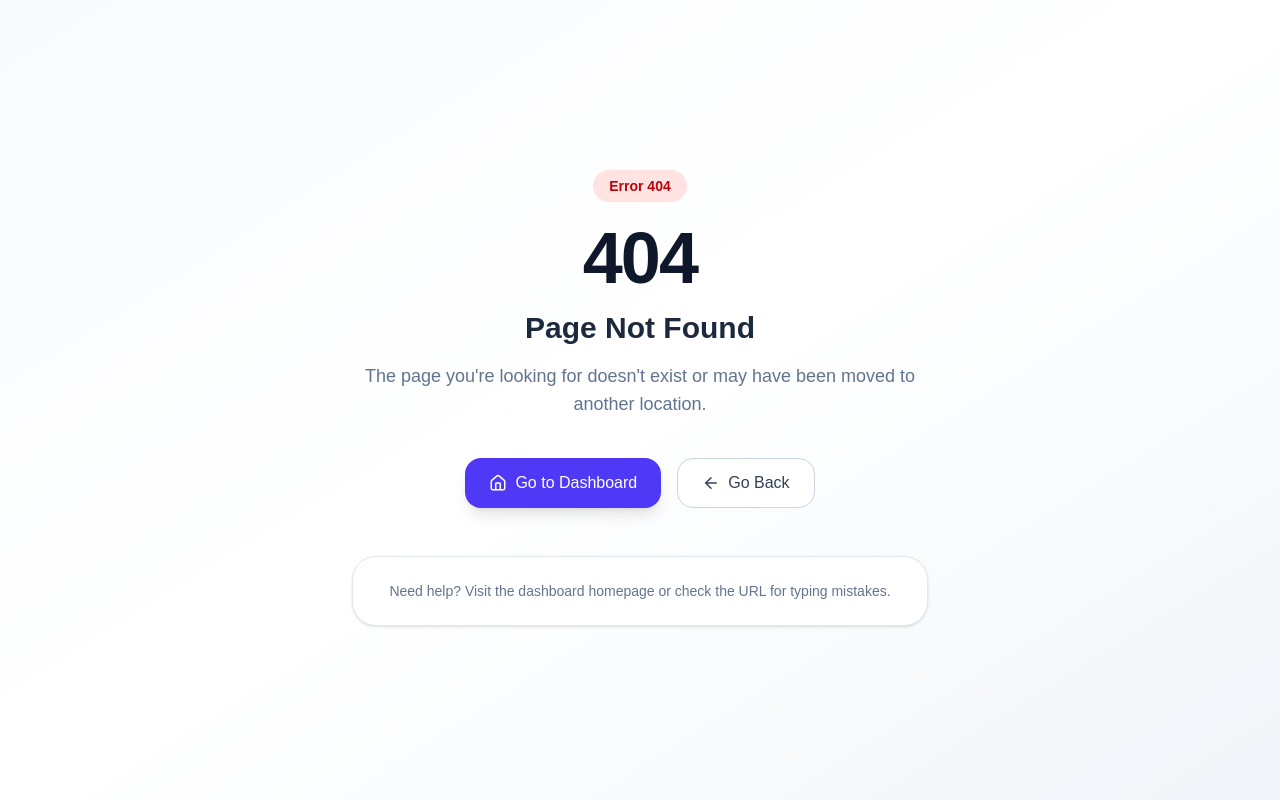
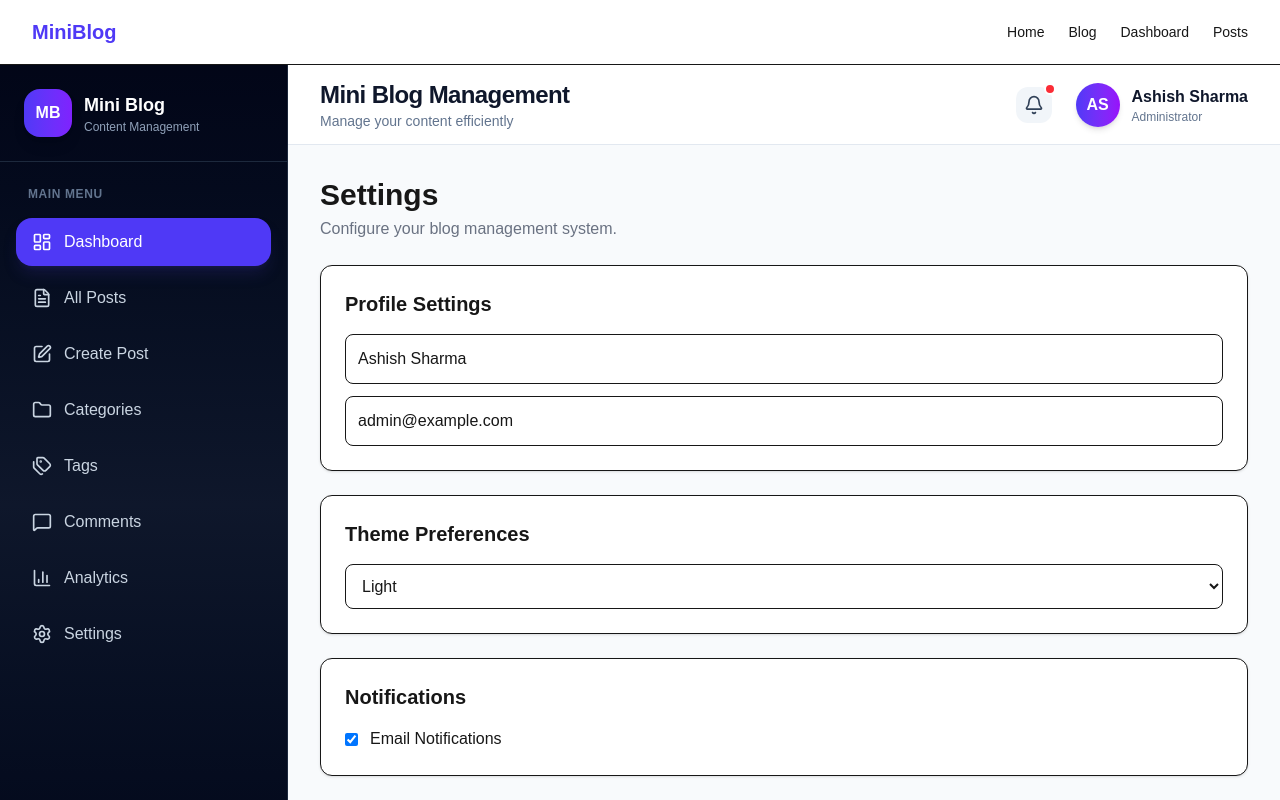
Before and after one commit to Ashu11122000/Mini-Blog-Management, a Next.js app: page /dashboard/settings in a window 1280 px wide. Before the commit this address had no page. Shown: the top 800 px of the page. Built offline with nearby package versions, Linux system fonts and the light colour scheme.

Commit message:
Tags and Settings page done

```diff
--- a/app/components/layout/Container.tsx
+++ b/app/components/layout/Container.tsx
@@ -0,0 +1,17 @@
+// components/layout/Container.tsx
+
+import { ReactNode } from "react";
+
+interface ContainerProps {
+  children: ReactNode;
+}
+
+export default function Container({
+  children,
+}: ContainerProps) {
+  return (
+    <div className="mx-auto max-w-7xl px-4 sm:px-6 lg:px-8">
+      {children}
+    </div>
+  );
+}
--- a/app/components/layout/Footer.tsx
+++ b/app/components/layout/Footer.tsx
@@ -0,0 +1,21 @@
+// components/layout/Footer.tsx
+
+import Container from "./Container";
+
+export default function Footer() {
+  return (
+    <footer className="mt-16 border-t bg-white">
+      <Container>
+        <div className="flex flex-col items-center justify-between gap-4 py-8 md:flex-row">
+          <p className="text-sm text-gray-500">
+            © {new Date().getFullYear()} Mini Blog Management System
+          </p>
+
+          <p className="text-sm text-gray-500">
+            Built with Next.js + TypeScript + Tailwind CSS
+          </p>
+        </div>
+      </Container>
+    </footer>
+  );
+}
--- a/app/components/layout/Navbar.tsx
+++ b/app/components/layout/Navbar.tsx
@@ -0,0 +1,51 @@
+// components/layout/Navbar.tsx
+
+import Link from "next/link";
+import Container from "./Container";
+
+export default function Navbar() {
+  return (
+    <header className="sticky top-0 z-50 border-b bg-white/90 backdrop-blur">
+      <Container>
+        <nav className="flex h-16 items-center justify-between">
+          <Link
+            href="/"
+            className="text-xl font-bold text-indigo-600"
+          >
+            MiniBlog
+          </Link>
+
+          <div className="flex items-center gap-6">
+            <Link
+              href="/"
+              className="text-sm font-medium hover:text-indigo-600"
+            >
+              Home
+            </Link>
+
+            <Link
+              href="/blog/1"
+              className="text-sm font-medium hover:text-indigo-600"
+            >
+              Blog
+            </Link>
+
+            <Link
+              href="/dashboard"
+              className="text-sm font-medium hover:text-indigo-600"
+            >
+              Dashboard
+            </Link>
+
+            <Link
+              href="/dashboard/posts"
+              className="text-sm font-medium hover:text-indigo-600"
+            >
+              Posts
+            </Link>
+          </div>
+        </nav>
+      </Container>
+    </header>
+  );
+}
--- /dev/null
+++ b/app/dashboard/settings/page.tsx
@@ -0,0 +1,60 @@
+// app/dashboard/settings/page.tsx
+
+export default function SettingsPage() {
+  return (
+    <div className="space-y-6">
+      <div>
+        <h1 className="text-3xl font-bold">Settings</h1>
+
+        <p className="text-gray-500 mt-1">
+          Configure your blog management system.
+        </p>
+      </div>
+
+      <div className="grid gap-6">
+        <div className="rounded-xl border bg-white p-6 shadow-sm">
+          <h2 className="text-xl font-semibold mb-4">
+            Profile Settings
+          </h2>
+
+          <div className="space-y-3">
+            <input
+              type="text"
+              defaultValue="Ashish Sharma"
+              className="w-full rounded-lg border p-3"
+            />
+
+            <input
+              type="email"
+              defaultValue="admin@example.com"
+              className="w-full rounded-lg border p-3"
+            />
+          </div>
+        </div>
+
+        <div className="rounded-xl border bg-white p-6 shadow-sm">
+          <h2 className="text-xl font-semibold mb-4">
+            Theme Preferences
+          </h2>
+
+          <select className="w-full rounded-lg border p-3">
+            <option>Light</option>
+            <option>Dark</option>
+            <option>System</option>
+          </select>
+        </div>
+
+        <div className="rounded-xl border bg-white p-6 shadow-sm">
+          <h2 className="text-xl font-semibold mb-4">
+            Notifications
+          </h2>
+
+          <label className="flex items-center gap-3">
+            <input type="checkbox" defaultChecked />
+            <span>Email Notifications</span>
+          </label>
+        </div>
+      </div>
+    </div>
+  );
+}
--- a/app/dashboard/tags/page.tsx
+++ b/app/dashboard/tags/page.tsx
@@ -0,0 +1,36 @@
+// app/dashboard/tags/page.tsx
+
+const tags = [
+  "Next.js",
+  "React",
+  "TypeScript",
+  "JavaScript",
+  "Tailwind CSS",
+  "Web Development",
+];
+
+export default function TagsPage() {
+  return (
+    <div className="space-y-6">
+      <div>
+        <h1 className="text-3xl font-bold">Tags Management</h1>
+        <p className="text-gray-500 mt-1">
+          Manage blog tags and content categorization.
+        </p>
+      </div>
+
+      <div className="bg-white rounded-xl shadow-sm border p-6">
+        <div className="flex flex-wrap gap-3">
+          {tags.map((tag) => (
+            <span
+              key={tag}
+              className="rounded-full bg-indigo-100 px-4 py-2 text-sm font-medium text-indigo-700"
+            >
+              #{tag}
+            </span>
+          ))}
+        </div>
+      </div>
+    </div>
+  );
+}
--- a/app/layout.tsx
+++ b/app/layout.tsx
@@ -1,20 +1,13 @@
-import type { Metadata } from "next";
-import { Geist, Geist_Mono } from "next/font/google";
+// app/layout.tsx
+
 import "./globals.css";
 
-const geistSans = Geist({
-  variable: "--font-geist-sans",
-  subsets: ["latin"],
-});
+import Navbar from "@/app/components/layout/Navbar";
+import Footer from "@/app/components/layout/Footer";
 
-const geistMono = Geist_Mono({
-  variable: "--font-geist-mono",
-  subsets: ["latin"],
-});
-
-export const metadata: Metadata = {
-  title: "Create Next App",
-  description: "Generated by create next app",
+export const metadata = {
+  title: "Mini Blog Management",
+  description: "Next.js Blog Management Application",
 };
 
 export default function RootLayout({
@@ -23,11 +16,14 @@
   children: React.ReactNode;
 }>) {
   return (
-    <html
-      lang="en"
-      className={`${geistSans.variable} ${geistMono.variable} h-full antialiased`}
-    >
-      <body className="min-h-full flex flex-col">{children}</body>
+    <html lang="en">
+      <body className="min-h-screen bg-gray-50">
+        <Navbar />
+
+        <main>{children}</main>
+
+        <Footer />
+      </body>
     </html>
   );
 }
```
